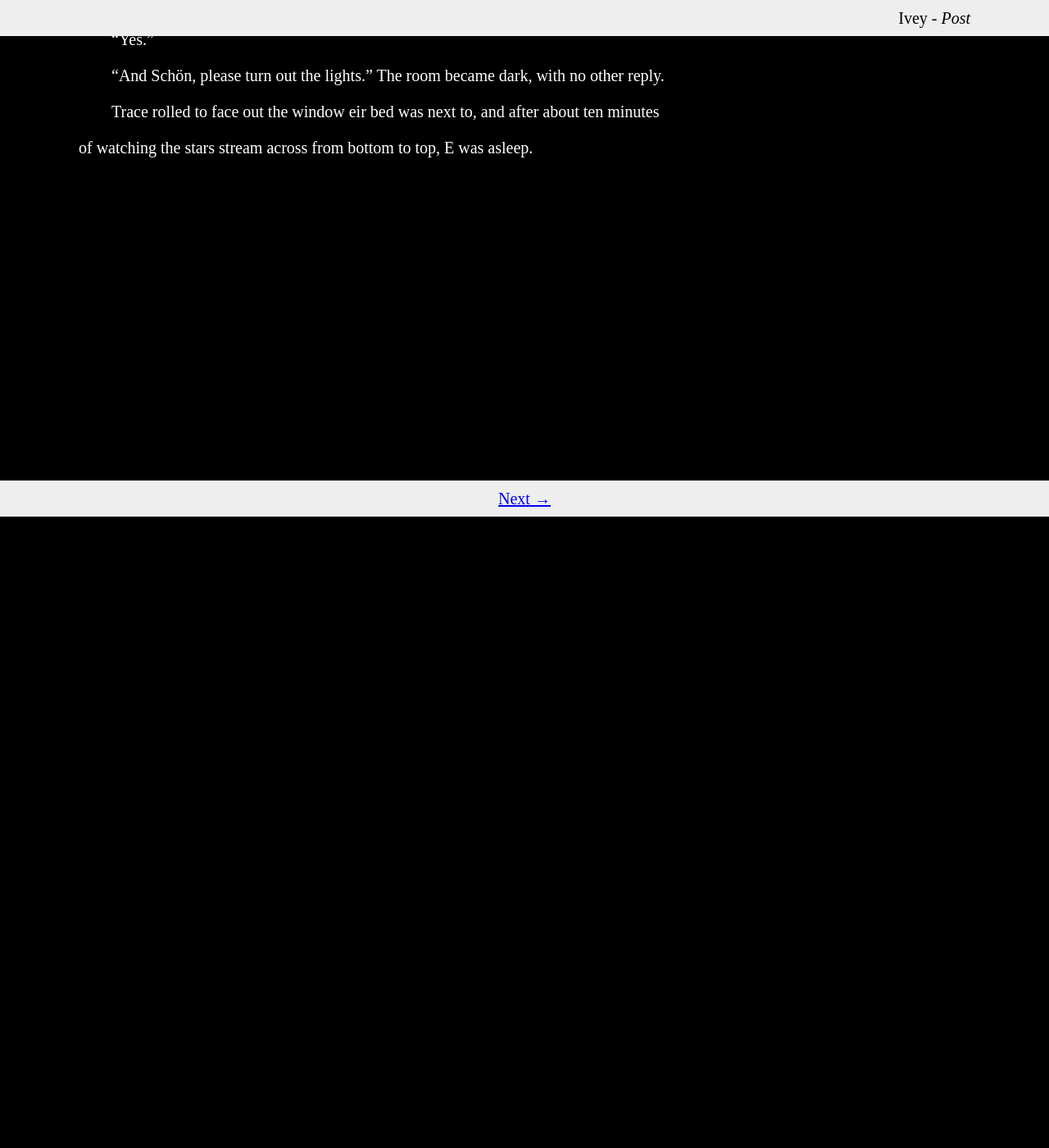
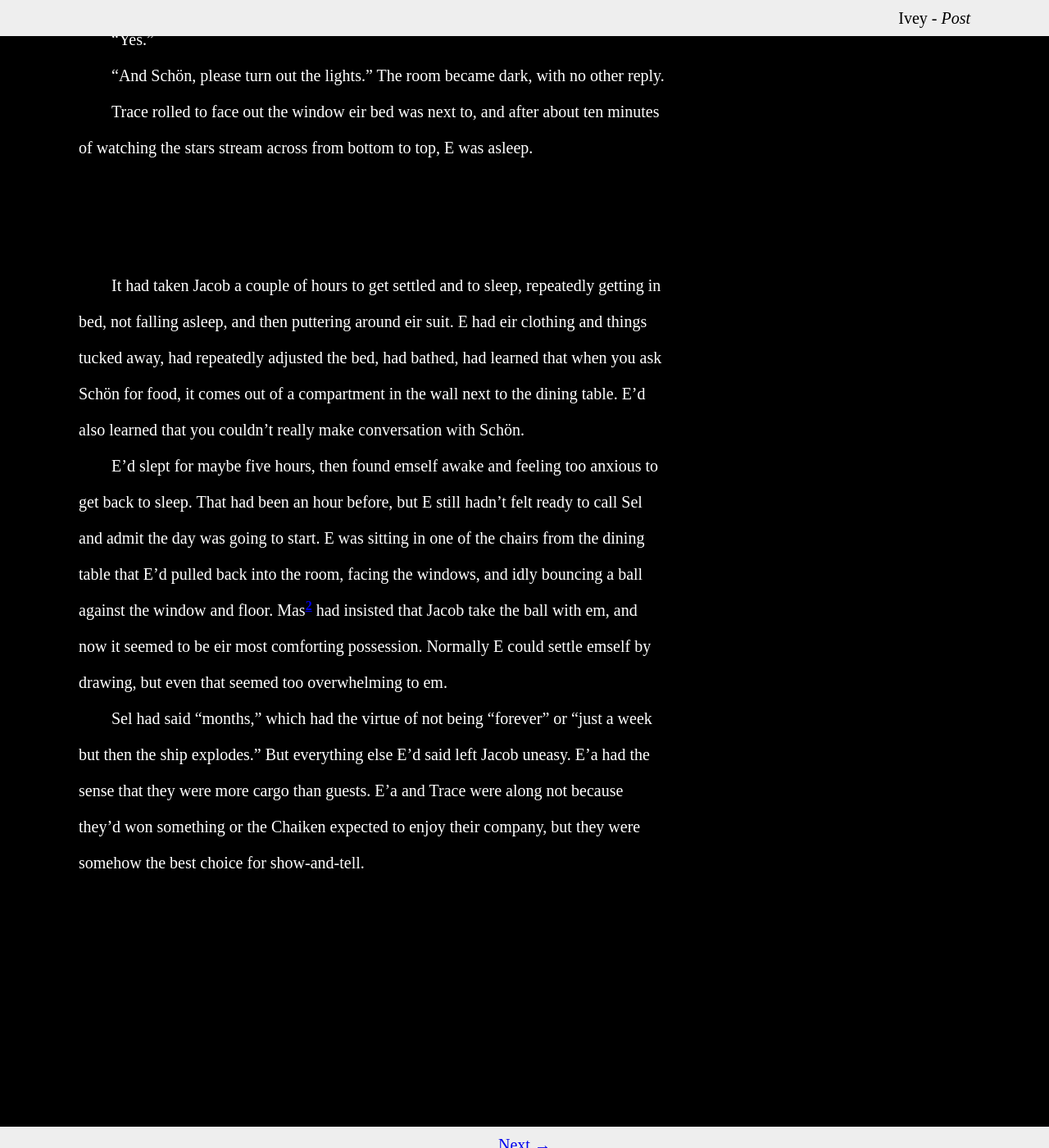
Before and after one commit to gleneivey/post-novel, a Jekyll site: the page built from docs/10.md, in a window 1280 px wide and 1400 px high, scrolled down 6477 px. Shown: the whole window at 82% size. Built offline with Jekyll 4.4.1, drawn with Linux system fonts in a browser that asks for light colours; our own code applies the rules of GitHub Pages for plain Markdown files; before the commit the page ends 7107 px from its top, so only the background shows below that.

Commit message:
23,856 words. Wakey wakey

```diff
--- a/docs/10.md
+++ b/docs/10.md
@@ -227,3 +227,28 @@ about ten minutes of watching the stars stream across from bottom to
 top, E was asleep.
 
 *****
+
+It had taken Jacob a couple of hours to get settled and to sleep,
+repeatedly getting in bed, not falling asleep, and then puttering
+around eir suit.  E had eir clothing and things tucked away, had
+repeatedly adjusted the bed, had bathed, had learned that when you ask
+Schön for food, it comes out of a compartment in the wall next to the
+dining table.  E'd also learned that you couldn't really make
+conversation with Schön.
+
+E'd slept for maybe five hours, then found emself awake and feeling
+too anxious to get back to sleep.  That had been an hour before, but E
+still hadn't felt ready to call Sel and admit the day was going to
+start.  E was sitting in one of the chairs from the dining table that
+E'd pulled back into the room, facing the windows, and idly bouncing a
+ball against the window and floor.  Mas[[@]] had insisted that Jacob
+take the ball with em, and now it seemed to be eir most comforting
+possession.  Normally E could settle emself by drawing, but even that
+seemed too overwhelming to em.
+
+Sel had said "months," which had the virtue of not being "forever" or
+"just a week but then the ship explodes."  But everything else E'd
+said left Jacob uneasy.  E'a had the sense that they were more cargo
+than guests.  E'a and Trace were along not because they'd won
+something or the Chaiken expected to enjoy their company, but they
+were somehow the best choice for show-and-tell.
--- a/docs/assets/js/footnotes.js
+++ b/docs/assets/js/footnotes.js
@@ -13,5 +13,6 @@ function punctToNum(punctString) {
 }
 
 var footnoteContent = {
-  "!": "A \"nibling\" is the child of a person's sibling."
+  "!": "A \"nibling\" is the child of a person's sibling.",
+  "@": "Mas is the second-youngest of eir four children, introduced in one of the middle chapters of Part 1 that isn't written yet."
 };
```
